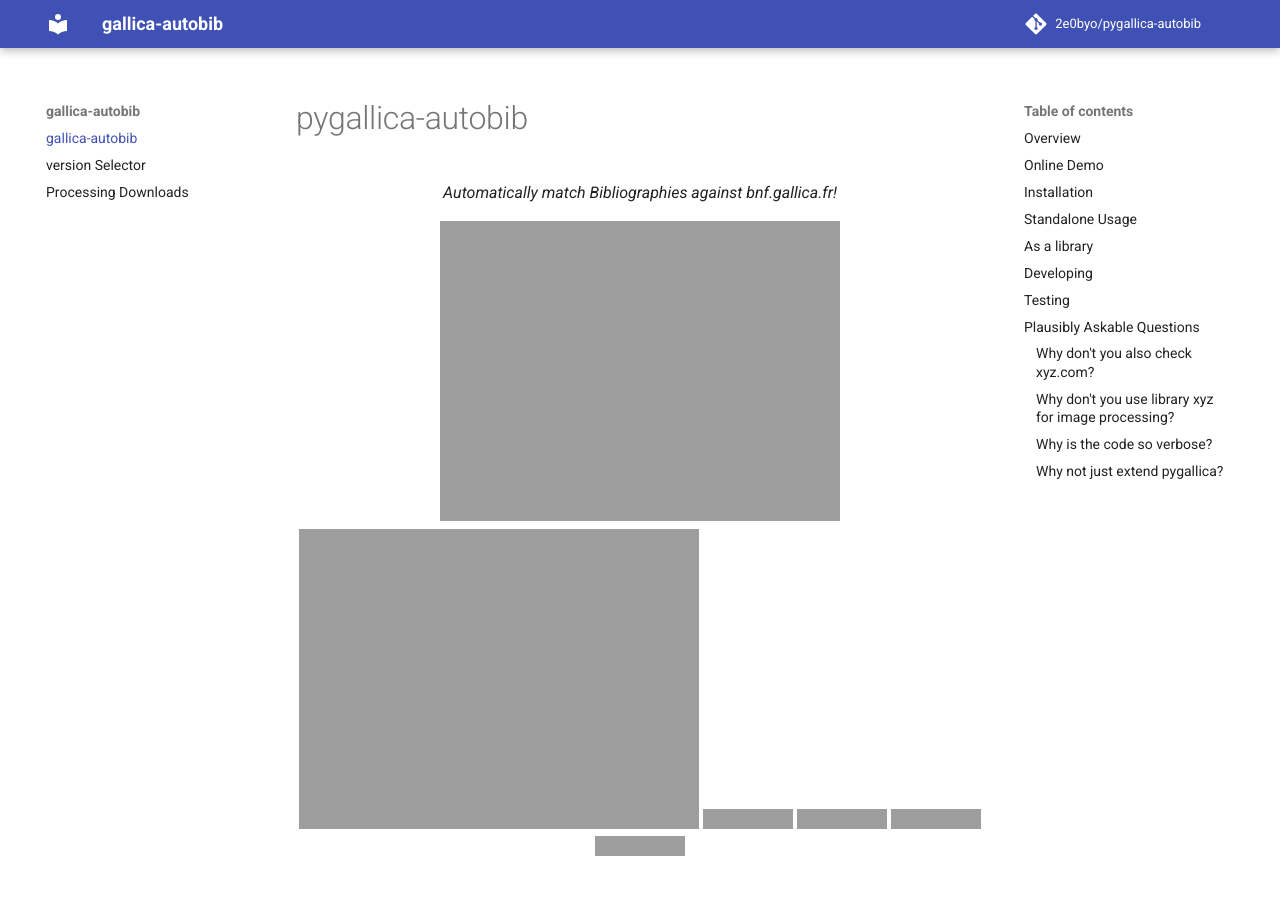
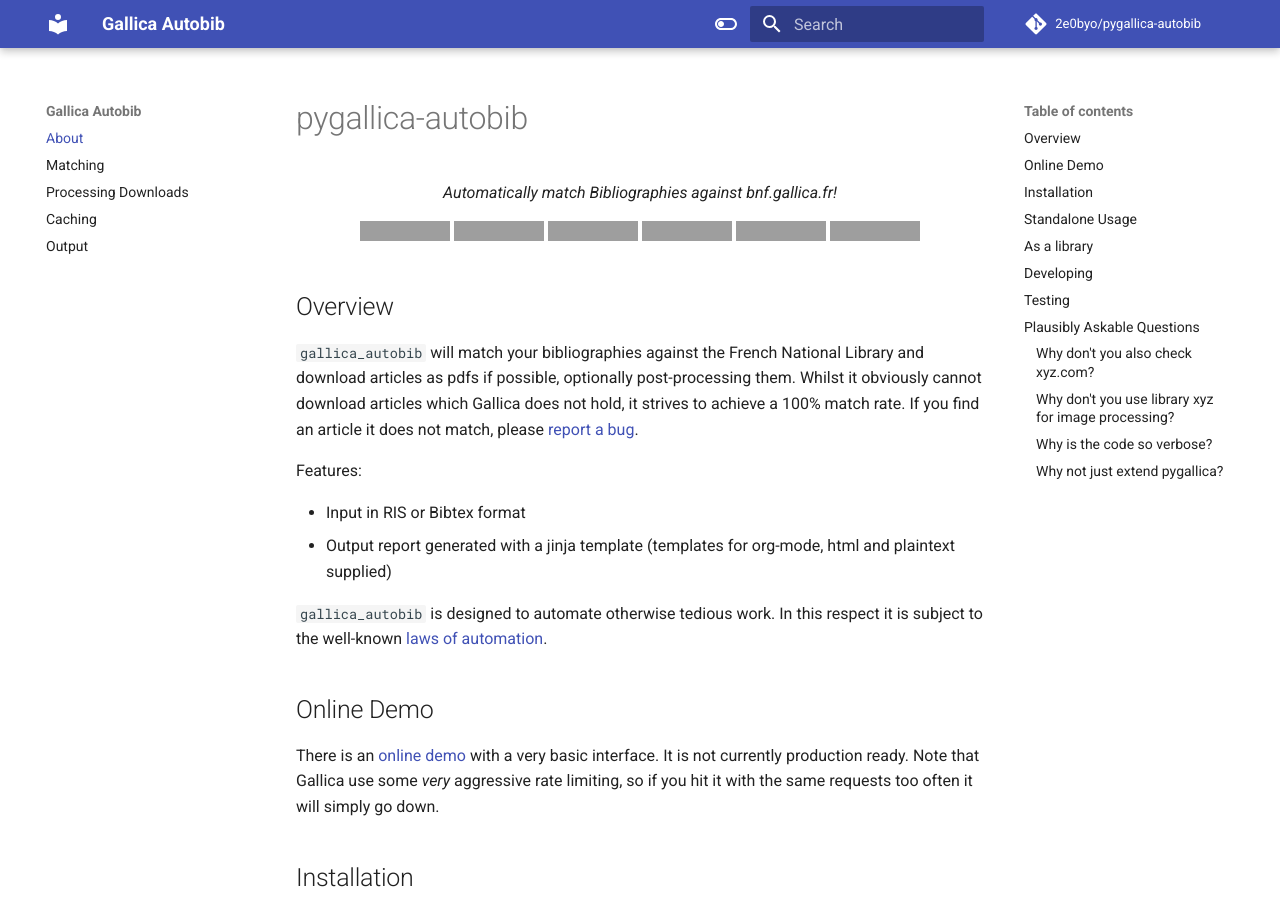
Before and after one commit to 2e0byo/gallica-autobib, an MkDocs documentation site: the page built from docs/index.md, in a window 1280 px wide and 900 px high. Built offline with MkDocs 1.6.1 and Material for MkDocs 9.7.7, drawn with Linux system fonts in a browser that asks for light colours; comment, search, counter and statistics services are not loaded; the version menu is left out; grey boxes are pictures that could not be loaded.

Commit message:
update docs

```diff
--- a/mkdocs.yml
+++ b/mkdocs.yml
@@ -1,23 +1,47 @@
-site_name: gallica-autobib
-site_description: Automatically match bibliography against gallica.bnf.fr
-site_url: https://github.com/2e0byo/pygallica-autobib
+site_name: Gallica Autobib
+site_description: Automatically match bibliographies against gallica.bnf.fr
+site_url: https://2e0byo.github.io/pygallica-autobib/
 
 theme:
     name: 'material'
+    features:
+      - navigation.instant
+      - navigation.tracking
+    palette:
+      - media: "(prefers-color-scheme: dark)"
+        scheme: slate
+        toggle:
+          icon: material/toggle-switch
+          name: Switch to light mode
+      - media: "(prefers-color-scheme: light)"
+        scheme: default
+        toggle:
+          icon: material/toggle-switch-off-outline
+          name: Switch to dark mode
+
 
 repo_name: 2e0byo/pygallica-autobib
 repo_url: https://github.com/2e0byo/pygallica-autobib
-edit_uri: ''
+edit_uri: 'edit/master/docs'
+
+extra:
+  version:
+    provider: mike
 
 plugins:
-  - mkdocs-versioning:
-      version: 0.1.4
+  - mike:
+      version_selector: true
+  - search
+
 nav:
-    - gallica-autobib: 'index.md'
-    - version Selector: "../"
+    - About: 'index.md'
+    - Matching: 'matching.md'
     - Processing Downloads: 'image_processing.md'
+    - Caching: 'caching.md'
+    - Output: 'output.md'
 
 markdown_extensions:
   - attr_list
   - pymdownx.highlight
   - pymdownx.superfences
+  - footnotes
--- a/pyproject.toml
+++ b/pyproject.toml
@@ -32,6 +32,7 @@
 xdg = "^5.0.2"
 sqlitedict = "^1.7.0"
 jsonpickle = "^2.0.0"
+numpy = "^1.20.3"
 
 [tool.poetry.dev-dependencies]
 black = "^20.8b1"
@@ -41,7 +42,7 @@
 pre-commit = "^2.4.0"
 pytest = "^6.0.1"
 mkdocs = "^1.1"
-mkdocs-material = "^6.0.1"
+mkdocs-material = "^7.1.5"
 markdown-include = "^0.6.0"
 pytest-sugar = "^0.9.4"
 pytest-cov = "^2.11.1"
@@ -58,6 +59,7 @@
 mkdocs-versioning = "^0.4.0"
 pytest-mock = "^3.6.1"
 matplotlib = "^3.4.2"
+mike = "^1.0.0"
 
 [build-system]
 requires = ["poetry>=0.12"]
```
Also changed, not shown: 1 other file.
